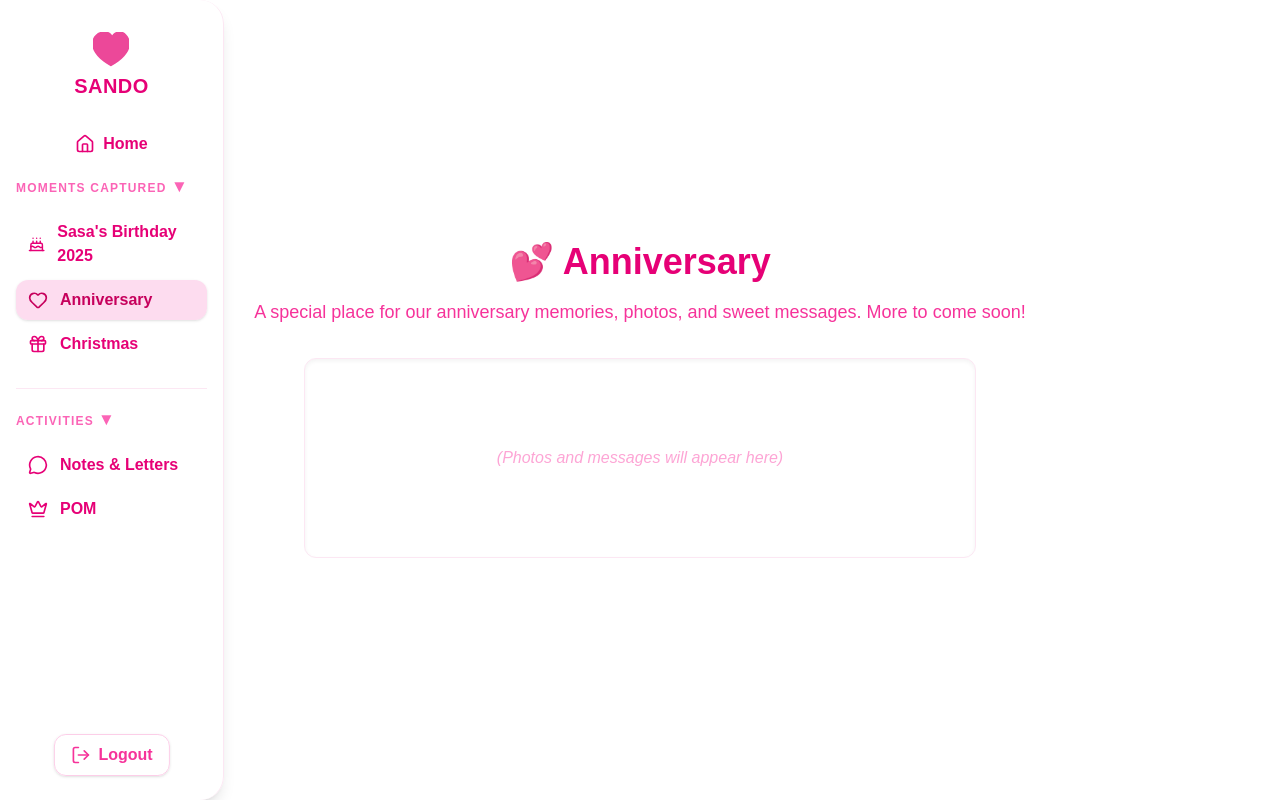
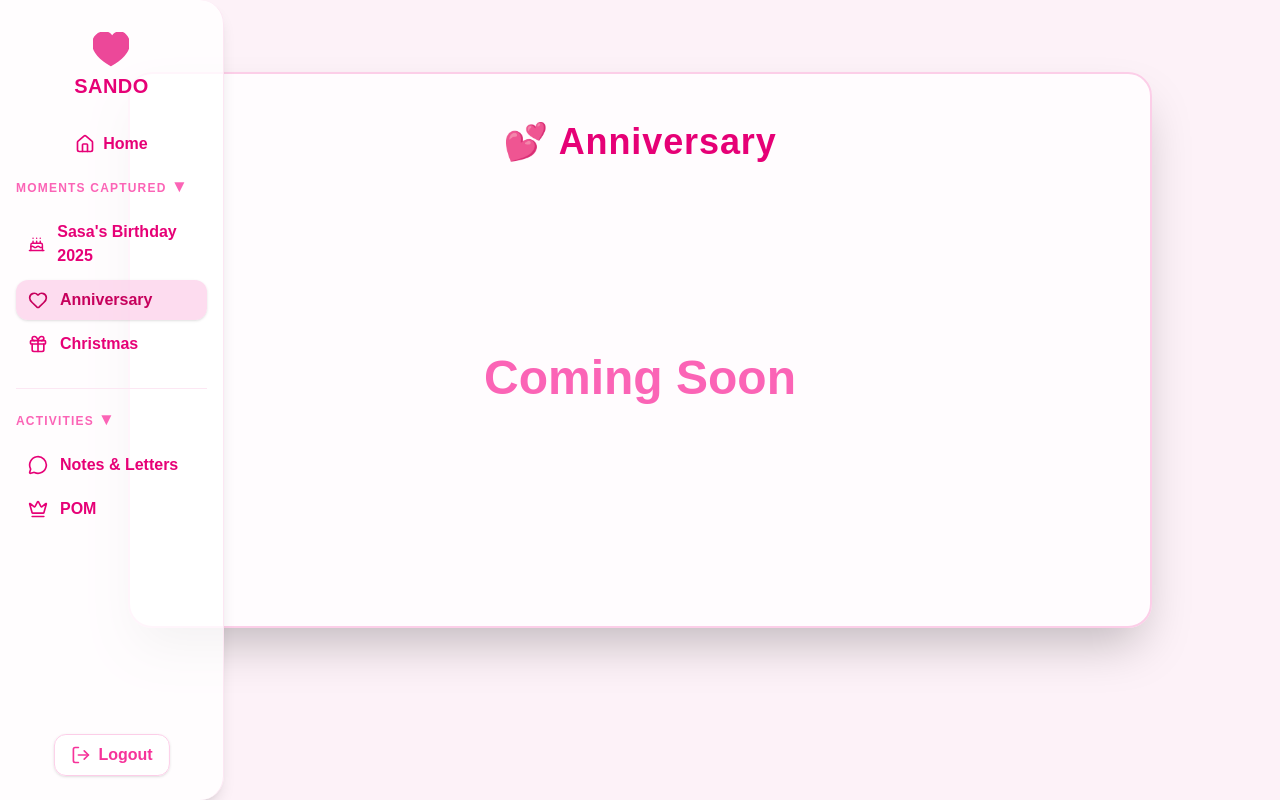
Before and after one commit to Fernando24-tech/Nando-Sasa-Project, a Next.js app: page /events/anniversary in a window 1280 px wide. Built offline with nearby package versions, Linux system fonts and the light colour scheme.

Commit message:
more content coming soon

```diff
--- a/src/app/events/anniversary/page.tsx
+++ b/src/app/events/anniversary/page.tsx
@@ -1,10 +1,12 @@
+"use client";
 export default function Anniversary() {
   return (
-    <div className="flex flex-col items-center justify-center min-h-screen p-8">
-      <h1 className="text-3xl sm:text-4xl font-bold text-pink-600 mb-4">💕 Anniversary</h1>
-      <p className="text-lg text-pink-500 text-center mb-8">A special place for our anniversary memories, photos, and sweet messages. More to come soon!</p>
-      <div className="w-full max-w-2xl min-h-[200px] bg-white/70 border border-pink-100 rounded-xl shadow-inner flex items-center justify-center text-pink-300 italic">
-        (Photos and messages will appear here)
+    <div className="flex flex-col items-center min-h-screen p-4 sm:p-8 bg-pink-50">
+      <div className="w-full max-w-5xl bg-white/80 rounded-3xl shadow-2xl border-2 border-pink-200 p-6 sm:p-12 mt-10 mb-8 flex flex-col items-center gap-6">
+        <h1 className="text-3xl sm:text-4xl font-extrabold text-pink-600 text-center mb-2 tracking-wide">💕 Anniversary</h1>
+        <div className="flex flex-col items-center justify-center w-full h-96">
+          <span className="text-5xl font-extrabold text-pink-400 mb-4">Coming Soon</span>
+        </div>
       </div>
     </div>
   );
--- a/src/app/events/christmas/page.tsx
+++ b/src/app/events/christmas/page.tsx
@@ -1,10 +1,12 @@
+"use client";
 export default function Christmas() {
   return (
-    <div className="flex flex-col items-center justify-center min-h-screen p-8">
-      <h1 className="text-3xl sm:text-4xl font-bold text-pink-600 mb-4">🎄 Christmas</h1>
-      <p className="text-lg text-pink-500 text-center mb-8">A special place for our Christmas memories, photos, and sweet messages. More to come soon!</p>
-      <div className="w-full max-w-2xl min-h-[200px] bg-white/70 border border-pink-100 rounded-xl shadow-inner flex items-center justify-center text-pink-300 italic">
-        (Photos and messages will appear here)
+    <div className="flex flex-col items-center min-h-screen p-4 sm:p-8 bg-pink-50">
+      <div className="w-full max-w-5xl bg-white/80 rounded-3xl shadow-2xl border-2 border-pink-200 p-6 sm:p-12 mt-10 mb-8 flex flex-col items-center gap-6">
+        <h1 className="text-3xl sm:text-4xl font-extrabold text-pink-600 text-center mb-2 tracking-wide">🎄 Christmas</h1>
+        <div className="flex flex-col items-center justify-center w-full h-96">
+          <span className="text-5xl font-extrabold text-pink-400 mb-4">Coming Soon</span>
+        </div>
       </div>
     </div>
   );
--- a/src/app/events/notes/page.tsx
+++ b/src/app/events/notes/page.tsx
@@ -1,10 +1,12 @@
+"use client";
 export default function NotesLetters() {
   return (
-    <div className="flex flex-col items-center justify-center min-h-screen p-8">
-      <h1 className="text-3xl sm:text-4xl font-bold text-pink-600 mb-4">💬 Notes & Letters</h1>
-      <p className="text-lg text-pink-500 text-center mb-8">A special place for our notes, letters, and little surprises. More to come soon!</p>
-      <div className="w-full max-w-2xl min-h-[200px] bg-white/70 border border-pink-100 rounded-xl shadow-inner flex items-center justify-center text-pink-300 italic">
-        (Notes and letters will appear here)
+    <div className="flex flex-col items-center min-h-screen p-4 sm:p-8 bg-pink-50">
+      <div className="w-full max-w-5xl bg-white/80 rounded-3xl shadow-2xl border-2 border-pink-200 p-6 sm:p-12 mt-10 mb-8 flex flex-col items-center gap-6">
+        <h1 className="text-3xl sm:text-4xl font-extrabold text-pink-600 text-center mb-2 tracking-wide">💬 Notes & Letters</h1>
+        <div className="flex flex-col items-center justify-center w-full h-96">
+          <span className="text-5xl font-extrabold text-pink-400 mb-4">Coming Soon</span>
+        </div>
       </div>
     </div>
   );
--- a/src/app/pom/page.tsx
+++ b/src/app/pom/page.tsx
@@ -1,10 +1,12 @@
+"use client";
 export default function POM() {
   return (
-    <div className="flex flex-col items-center justify-center min-h-screen p-8">
-      <h1 className="text-3xl sm:text-4xl font-bold text-pink-600 mb-4">🏆 Partner of the Month</h1>
-      <p className="text-lg text-pink-500 text-center mb-8">Who will be crowned Partner of the Month? Take the quiz and find out! (Coming soon)</p>
-      <div className="w-full max-w-2xl min-h-[200px] bg-white/70 border border-pink-100 rounded-xl shadow-inner flex items-center justify-center text-pink-300 italic">
-        (Quiz and results will appear here)
+    <div className="flex flex-col items-center min-h-screen p-4 sm:p-8 bg-pink-50">
+      <div className="w-full max-w-5xl bg-white/80 rounded-3xl shadow-2xl border-2 border-pink-200 p-6 sm:p-12 mt-10 mb-8 flex flex-col items-center gap-6">
+        <h1 className="text-3xl sm:text-4xl font-extrabold text-pink-600 text-center mb-2 tracking-wide">🏆 Partner of the Month</h1>
+        <div className="flex flex-col items-center justify-center w-full h-96">
+          <span className="text-5xl font-extrabold text-pink-400 mb-4">Coming Soon</span>
+        </div>
       </div>
     </div>
   );
```
